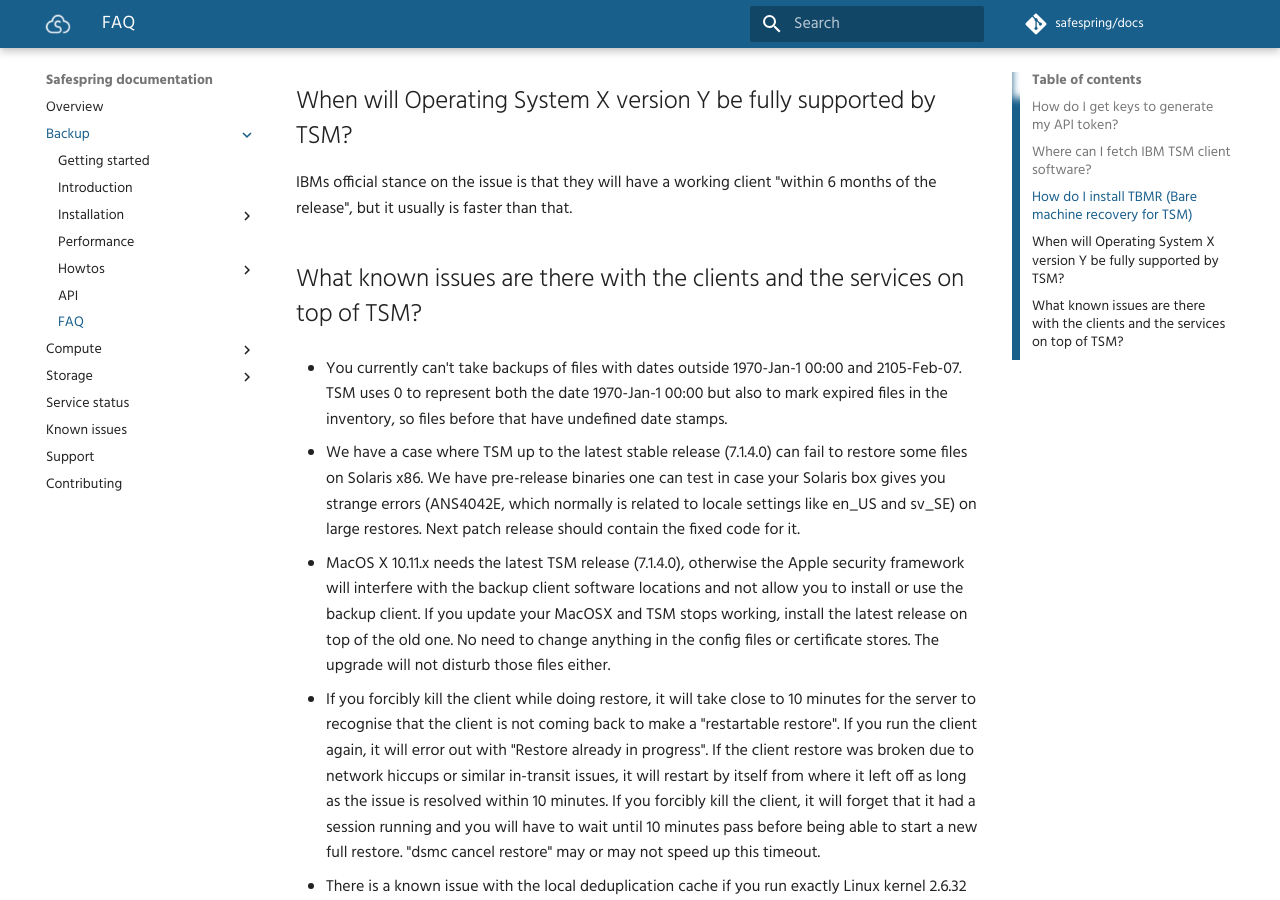
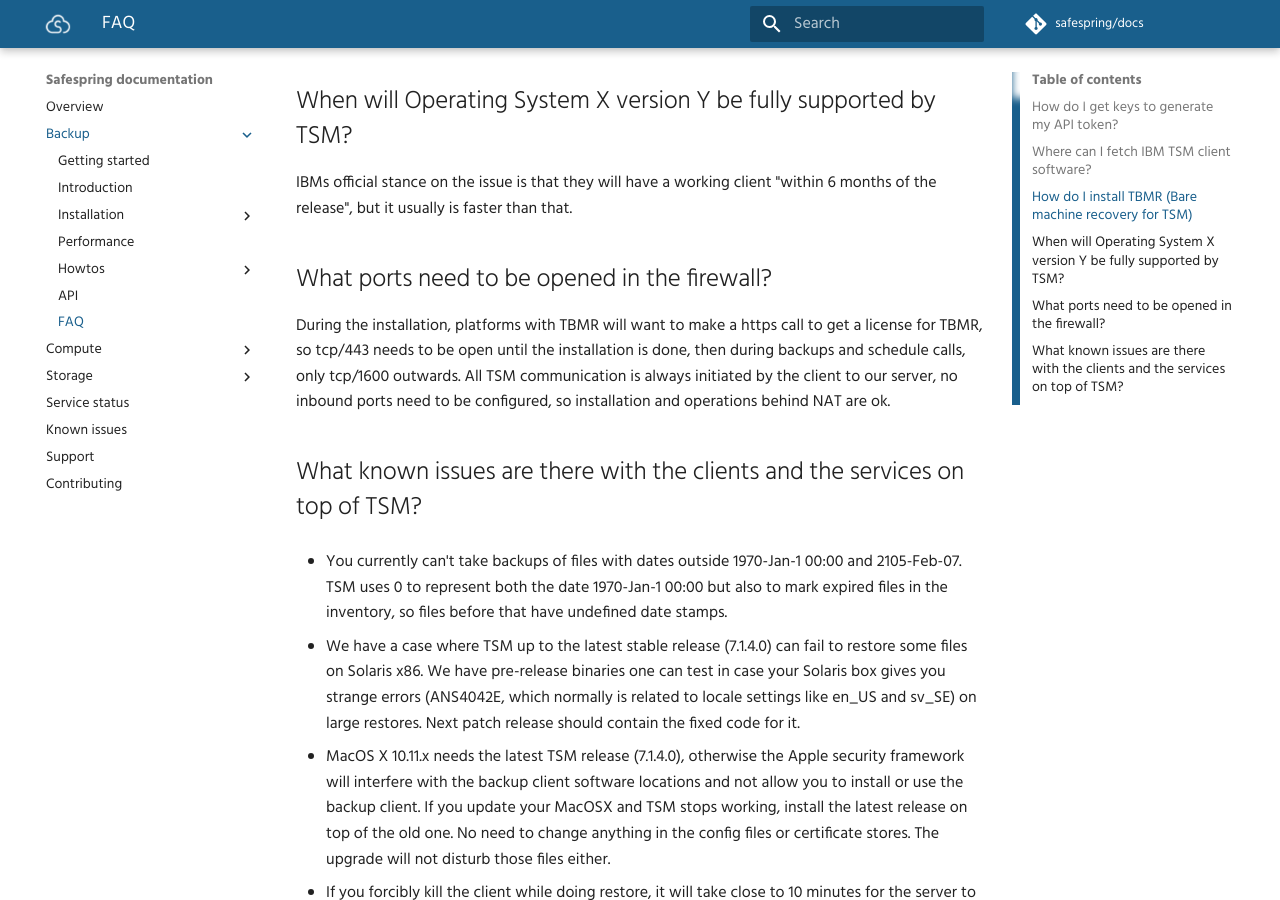
Before and after one commit to safespring/docs, an MkDocs documentation site: the page built from content/backup/faq.md, in a window 1280 px wide and 900 px high, scrolled down 721 px. Built offline with MkDocs 1.6.1 and Material for MkDocs 9.7.7, drawn with Linux system fonts in a browser that asks for light colours; comment, search, counter and statistics services are not loaded; old or Windows-style settings are respelled for this version of MkDocs.

Commit message:
Add info about tcp ports for client

```diff
--- a/content/backup/faq.md
+++ b/content/backup/faq.md
@@ -19,6 +19,13 @@
 
 IBMs official stance on the issue is that they will have a working client "within 6 months of the release", but it usually is faster than that.
 
+## What ports need to be opened in the firewall?
+
+During the installation, platforms with TBMR will want to make a https call to get a license for TBMR, so tcp/443 needs to be open until
+the installation is done, then during backups and schedule calls, only tcp/1600 outwards.
+All TSM communication is always initiated by the client to our server,
+no inbound ports need to be configured, so installation and operations behind NAT are ok.
+
 ## What known issues are there with the clients and the services on top of TSM?
 
 * You currently can't take backups of files with dates outside 1970-Jan-1 00:00 and 2105-Feb-07. TSM uses 0 to represent both the date 1970-Jan-1 00:00 but also to mark expired files in the inventory, so files before that have undefined date stamps.
```
